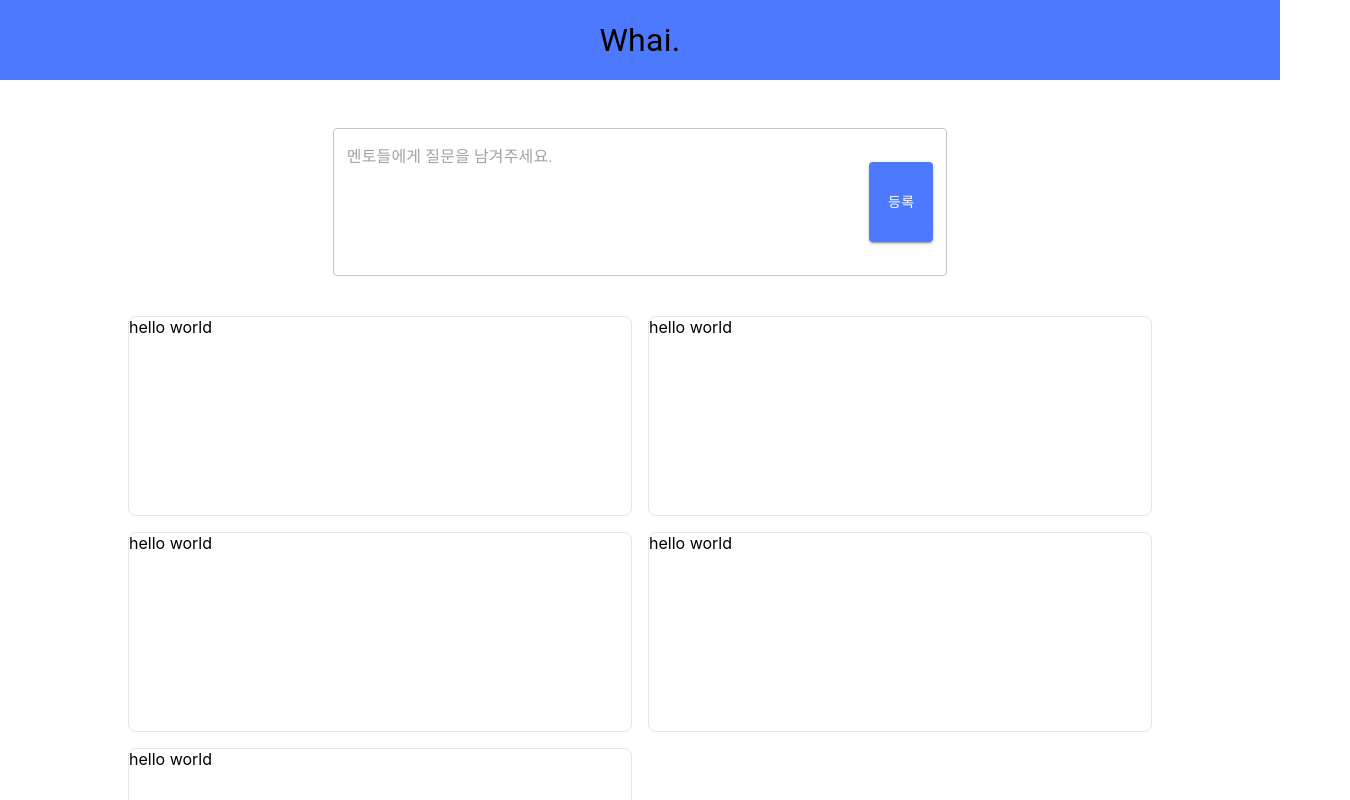
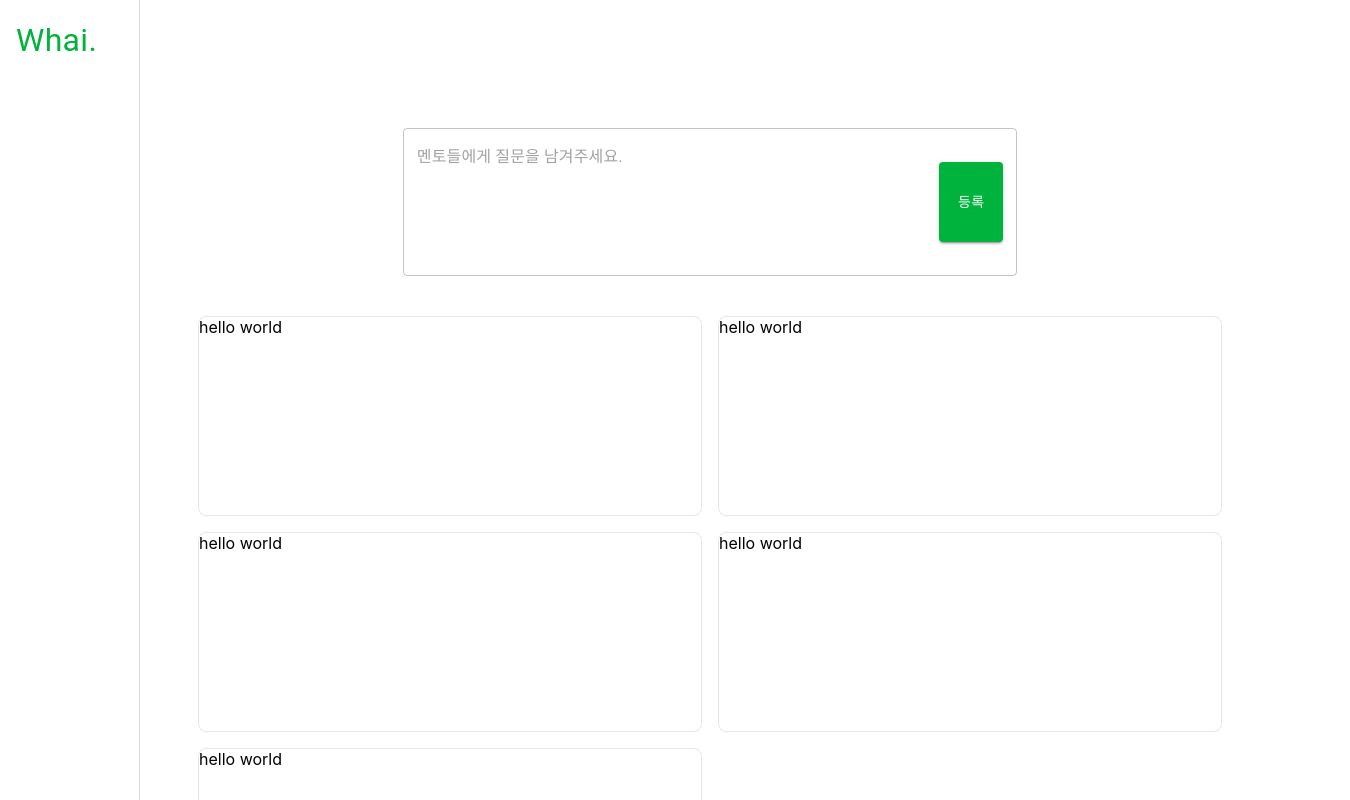
Before and after one commit to Y2829/first-pjt-front, a Next.js app: page /question in a window 1280 px wide. Shown: the top 800 px of the page, 1350 px wide, since content can reach past the window. Built offline with nearby package versions, Linux system fonts and the light colour scheme.

Commit message:
fix: 레이아웃 및 메인 색상 변경

```diff
--- a/src/components/layout/container/styles.tsx
+++ b/src/components/layout/container/styles.tsx
@@ -1,10 +1,10 @@
 import { styled } from "@mui/system";
 import { Box } from "@mui/material";
 
-import { HEADER_HEIGHT } from "src/enums/layout";
+import { NAVBAR_WIDTH } from "src/enums/layout";
 
 export const StyledBox = styled(Box)(() => ({
-  marginTop: `${HEADER_HEIGHT}px`,
+  marginLeft: `70px`,
   width: "100%",
   height: "100%",
   padding: "0 128px",
--- a/src/components/layout/header/styles.tsx
+++ b/src/components/layout/header/styles.tsx
@@ -2,20 +2,21 @@ import { styled } from "@mui/system";
 import { Box, Typography } from "@mui/material";
 
 import { colors } from "src/theme/colors";
-import { HEADER_HEIGHT } from "src/enums/layout";
+import { NAVBAR_WIDTH } from "src/enums/layout";
 
 export const StyledBox = styled(Box)(() => ({
-  width: "100vw",
-  height: `${HEADER_HEIGHT}px`,
+  width: `${NAVBAR_WIDTH}px`,
+  height: "100%",
   position: "fixed",
   top: 0,
   display: "flex",
-  justifyContent: "center",
-  alignItems: "center",
-  backgroundColor: colors.primary,
+  flexDirection: "column",
+  padding: "16px",
+  borderRight: "1px solid #d9d9d9",
   zIndex: 100,
 }));
 
 export const Title = styled(Typography)(() => ({
   fontSize: "32px",
+  color: "#00b33c",
 }));
--- a/src/components/oauth-login/github.tsx
+++ b/src/components/oauth-login/github.tsx
@@ -8,7 +8,7 @@ const GithubLogin: FC = () => {
   const handleClick = () => {
     const resposne = postOAuthSignin("github");
   };
-  return <OAuthButton logoSrc={GITHUB_LOGO} />;
+  return <OAuthButton logoSrc={GITHUB_LOGO} onClick={handleClick}/>;
 };
 
 export default GithubLogin;
--- a/src/enums/layout.ts
+++ b/src/enums/layout.ts
@@ -1 +1 @@
-export const HEADER_HEIGHT = 80;
+export const NAVBAR_WIDTH = 140;
--- a/src/theme/colors.ts
+++ b/src/theme/colors.ts
@@ -1,3 +1,3 @@
 export const colors = {
-  primary: "#4d79ff",
+  primary: "#00b33c",
 };
```
